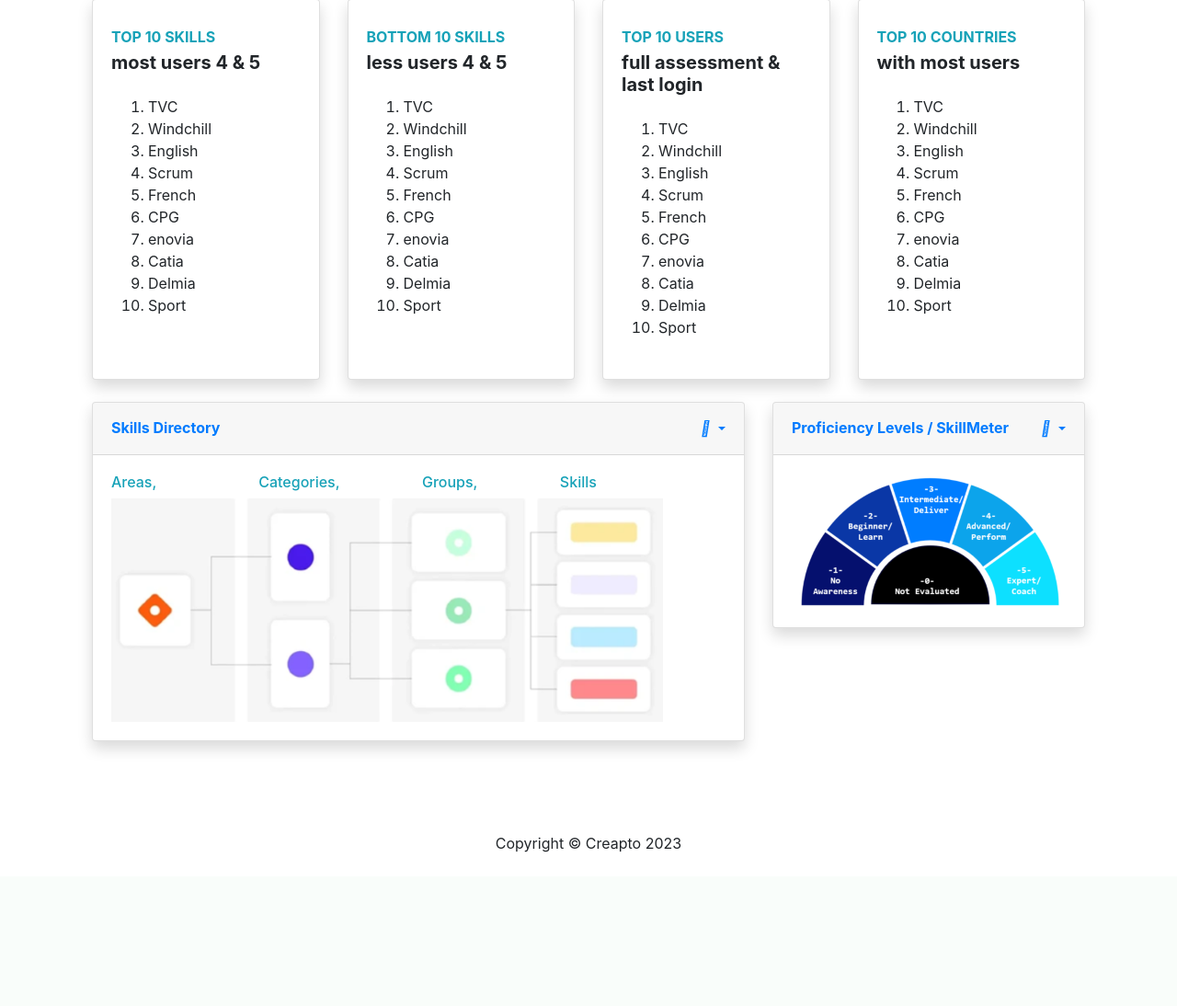
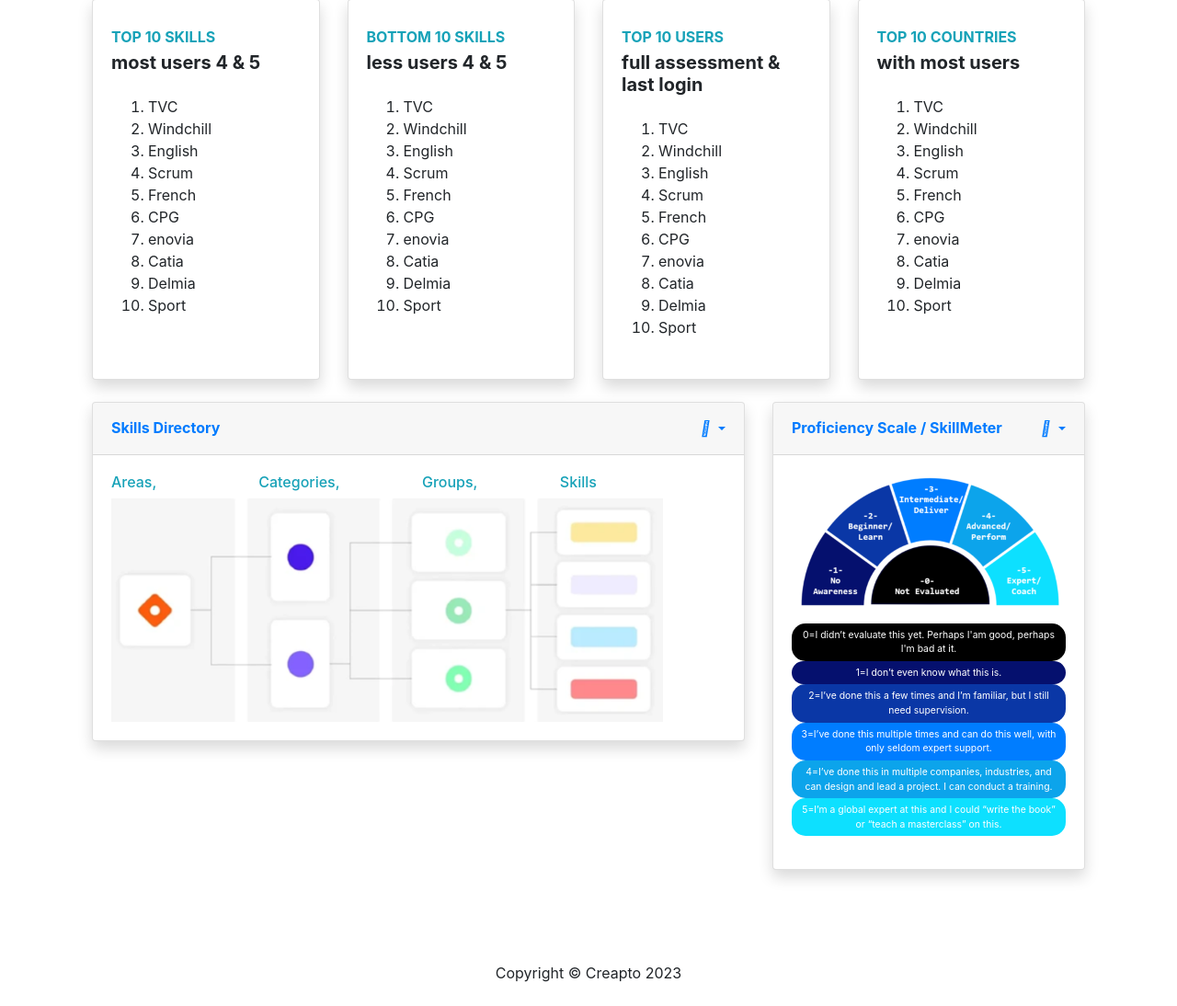
Before and after one commit to MattBlanpain/Repository_Project_SMS, a Flask app: page /init-10-users in a window 1280 px wide. Shown: the part 771-1865 px from the top of the page at 92% size. Before the commit the page ends 1698 px from the top, so only its background shows below. Run offline with Flask 3, Linux system fonts and the light colour scheme; some libraries are stand-ins or nearby versions.

Commit message:
cosmetic changes improve home page skillmeter info minor cosmetic improvements

```diff
--- a/website/templates/base.html
+++ b/website/templates/base.html
@@ -76,7 +76,7 @@
         <div class="navbar-nav">
           {% if user.is_authenticated %}
             <a class="nav-item nav-link" id="home" href="/" title="Go to Dashboard of SMS">&#x1F3E0; Home</a>
-            <a class="nav-item nav-link" id="logout" href="/logout" title="Log out from the site">&#x1F6AA; Logout</a>
+            <a class="nav-item nav-link" id="logout" href="/logout" title="Sign out from the site">&#x1F6AA; Logout</a>
             <!-- Add this part to display the user's first name -->
             <div class="nav-item dropdown">
 
@@ -93,7 +93,7 @@
                 "location.href=this.href+currentuserid;return false;">&#x2742; View My Sunburst Chart</a>
                 <a class="dropdown-item" href="/account" title="Modify your information including picture">&#x1F5BA; Edit My Account</a>
                 <a class="dropdown-item" href="/user_proficiencies" title="Edit your proficiencies in a table">&#x1F39A; Edit My Proficiencies</a>
-                <a class="dropdown-item" href="/qualifications" title="Edit your qualifications">&#x1F393; Edit My Qualifications</a>
+                 <!--<a class="dropdown-item" href="/qualifications" title="Edit your qualifications">&#x1F393; Edit My Qualifications</a> -->
               </div>
             </div>
             <!-- End of user's first name display -->
@@ -114,7 +114,7 @@
                 <!-- Add other directories -related links if needed -->
               </div>
             </div>
-            <a class="nav-item nav-link" id="proficiencies" href="/proficiencies" title="Matrix with all users, with all skills">&#x1F39A; Proficiencies</a>
+            <a class="nav-item nav-link" id="proficiencies" href="/proficiencies" title="Matrix with all users, with all skills">&#x1F39A; Proficiency Matrix</a>
             <a class="nav-item nav-link" id="peolple_finder" href="/people_finder" title="Search for people with given skillset">&#x1F50E; People Finder</a>
             <a class="nav-item nav-link" id="bubble_chart" href="/bubble_chart" title="Display skills in bubble chart">&#x2B50; Skills Popularity</a>
             <a class="nav-item nav-link" id="bubble_chart" href="/sunburst" title="Display skills in sunburst chart">&#x1F3C5; Expertise Overview</a>
--- a/website/templates/home.html
+++ b/website/templates/home.html
@@ -401,7 +401,7 @@
           <div class="card shadow mb-4">
             <!-- Card Header - Dropdown -->
             <div class="card-header py-3 d-flex flex-row align-items-center justify-content-between">
-              <h6 class="m-0 font-weight-bold text-primary">Proficiency Levels / SkillMeter</h6>
+              <h6 class="m-0 font-weight-bold text-primary">Proficiency Scale / SkillMeter</h6>
               <div class="dropdown no-arrow">
                 <a class="dropdown-toggle" href="#" role="button" id="dropdownMenuLink" data-toggle="dropdown" aria-haspopup="true" aria-expanded="false">
                   <i class="fas fa-ellipsis-v fa-sm fa-fw text-gray-400"></i>
@@ -418,8 +418,28 @@
             <!-- Card Body -->
             <div class="card-body">
               <div>
-                  <img src="{{ url_for('static', filename='proficiency_levels.png') }}" alt="skills_directory">
+                <img src="{{ url_for('static', filename='proficiency_levels.png') }}" alt="skills_directory">
               </div>
+              <p style="line-height: 1.8;">
+                <div style="border-radius:15px;-webkit-border-radius:15px;-moz-border-radius:15px;width:100%;float:center;background-color:black ; color:#FFFFFF;margin-left:0;padding:5px;text-align:center;font-size: 0.65em;">
+                  0=I didn’t evaluate this yet. Perhaps I'am good, perhaps I'm bad at it.
+                </div>
+                <div style="border-radius:15px;-webkit-border-radius:15px;-moz-border-radius:15px;width:100%;float:center;background-color:#05106E ; color:#FFFFFF;margin-left:0;padding:5px;text-align:center;font-size: 0.65em;">
+                  1=I don’t even know what this is.
+                </div>
+                <div style="border-radius:15px;-webkit-border-radius:15px;-moz-border-radius:15px;width:100%;float:center;background-color:#0A37A6 ; color:#FFFFFF;margin-left:0;padding:5px;text-align:center;font-size: 0.65em;">
+                  2=I’ve done this a few times and I’m familiar, but I still need supervision.
+                </div>
+                <div style="border-radius:15px;-webkit-border-radius:15px;-moz-border-radius:15px;width:100%;float:center;background-color:#007DFF ; color:#FFFFFF;margin-left:0;padding:5px;text-align:center;font-size: 0.65em;">
+                  3=I’ve done this multiple times and can do this well, with only seldom expert support.
+                </div>
+                <div style="border-radius:15px;-webkit-border-radius:15px;-moz-border-radius:15px;width:100%;float:center;background-color:#0CA4EB ; color:#FFFFFF;margin-left:0;padding:5px;text-align:center;font-size: 0.65em;">
+                  4=I’ve done this in multiple companies, industries, and can design and lead a project. I can conduct a training.
+                </div>
+                <div style="border-radius:15px;-webkit-border-radius:15px;-moz-border-radius:15px;width:100%;float:center;background-color:#0DE0FF ; color:#FFFFFF;margin-left:0;padding:5px;text-align:center;font-size: 0.65em;">
+                  5=I’m a global expert at this and I could “write the book” or “teach a masterclass” on this.
+                </div>
+              </p>
             </div>
           </div>
         </div>
--- a/website/templates/skills_directory.html
+++ b/website/templates/skills_directory.html
@@ -28,7 +28,8 @@
   </style>
 
   <h1>Skills Directory</h1>
-  <br>
+  <pre>Areas, Categories and Groups enable to organize similar types of skills together.
+It also facilitates vizualization by filtering on a group or category.</pre>
   <a href="{{ url_for('views.home') }}" class="btn btn-info">{{ areas|length }}</a> &#x1F3E2; areas, <a href="{{ url_for('views.home') }}" class="btn btn-info">{{ categories|length }}</a> &#x1F4BC; categories, <a href="{{ url_for('views.home') }}" class="btn btn-info">{{ groups|length }}</a> &#x1F4C1; group of skills, <a href="{{ url_for('views.home') }}" class="btn btn-info">{{ skills|length }}</a> &#x2B50; skills
   <br>
   <br>
--- a/website/templates/user_sunburst.html
+++ b/website/templates/user_sunburst.html
@@ -8,7 +8,7 @@
     %}
     <script src="https://cdn.plot.ly/plotly-latest.min.js"></script>
 <body>
-    <h1 align="center">Sunburst Chart for {{ selected_user.first_name }} {{ selected_user.last_name }}.</h1>
+    <h1 align="center">Proficiency Sunburst Chart for {{ selected_user.first_name }} {{ selected_user.last_name }}.</h1>
     <br>
     <span style = "background-color:black ; color:#FFFFFF; font-size: 0.875em">&nbsp; 0-Not Evaluated &nbsp;</span>
     <span style = "background-color:#05106E ; color:#FFFFFF; font-size: 0.875em">&nbsp; 1-No Awareness &nbsp;</span>
```
